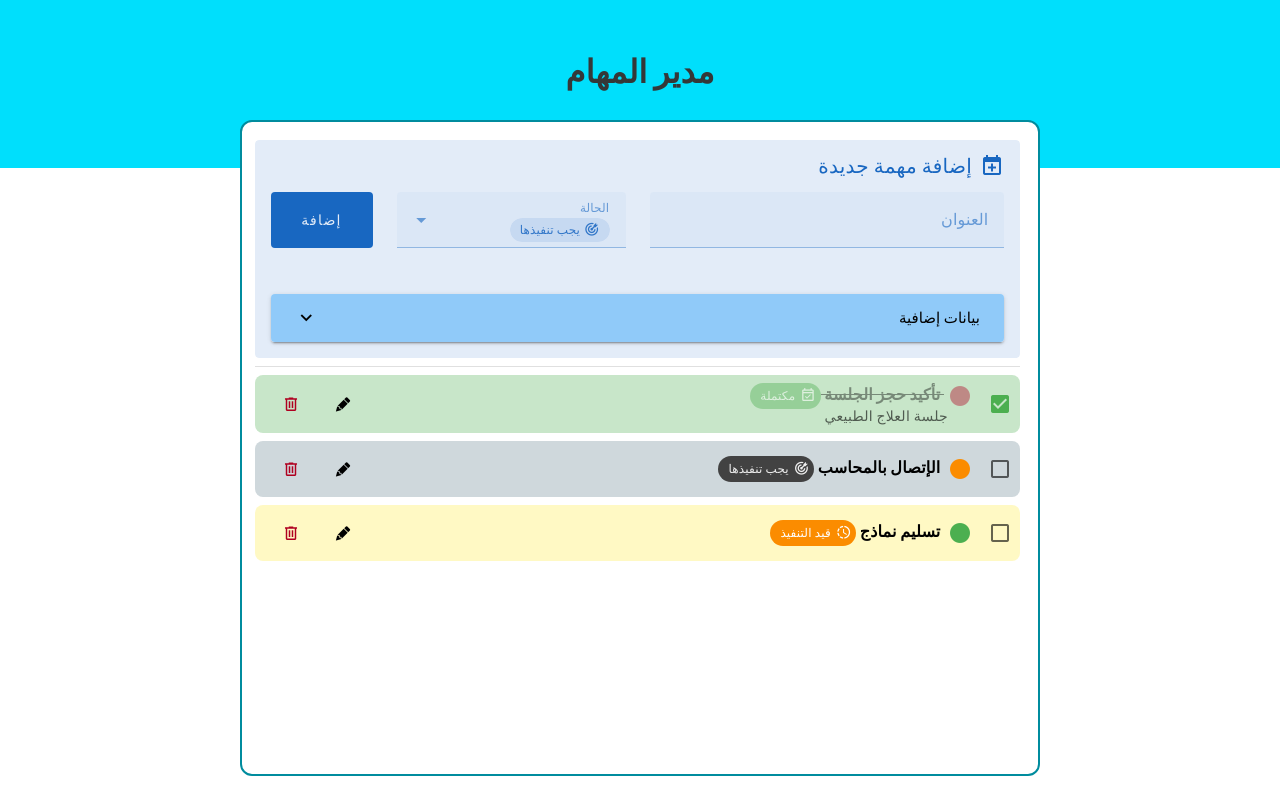
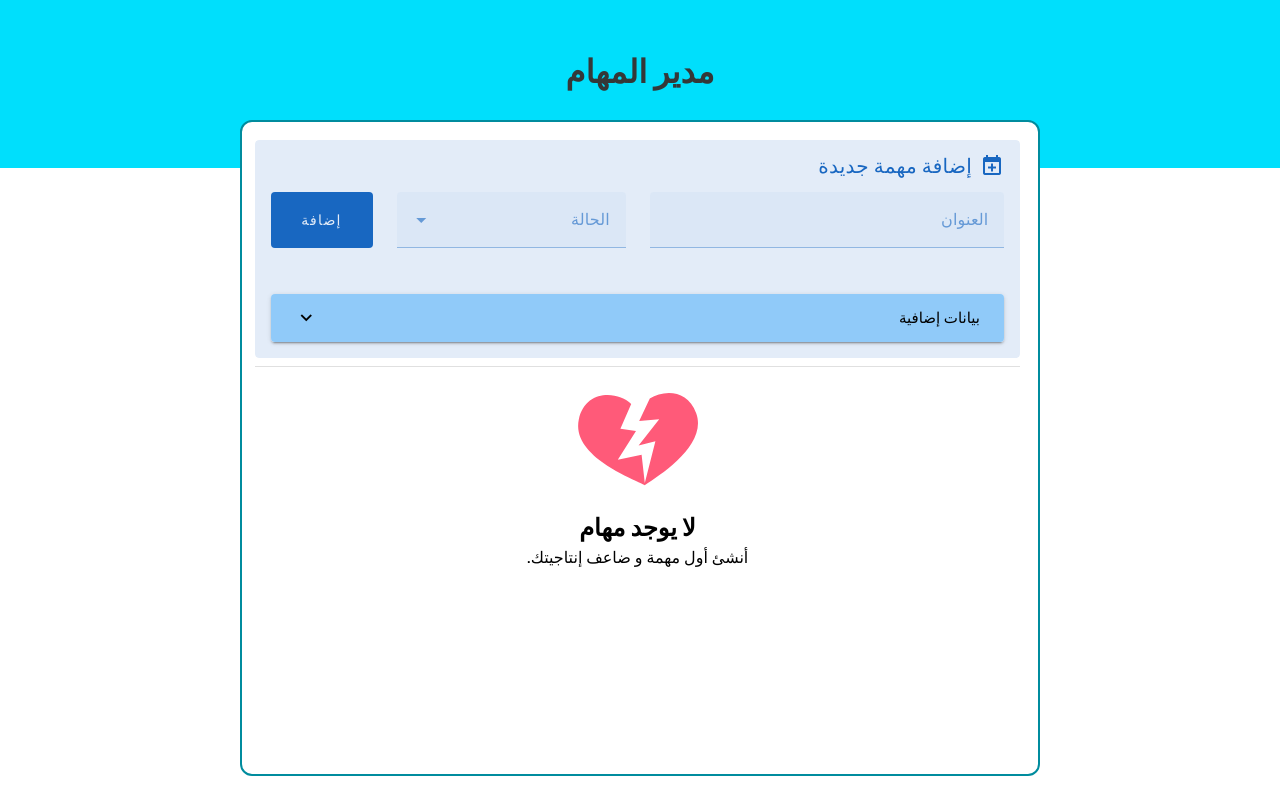
Before and after one commit to AMI2080/task-manager, a Vue app: page / in a window 1280 px wide. Built offline with nearby package versions, Linux system fonts and the light colour scheme.

Commit message:
store :: create & update task

```diff
--- a/src/components/EditTask.vue
+++ b/src/components/EditTask.vue
@@ -222,9 +222,14 @@ import {
 } from "@/types";
 import { defineComponent, type PropType } from "vue";
 import type { VForm } from "vuetify/components";
+import { useStore } from "vuex";
 
 export default defineComponent({
   name: "EditTask",
+  setup() {
+    const store = useStore();
+    return { store };
+  },
   props: {
     task: {
       type: Object as PropType<Task | null>,
@@ -242,7 +247,7 @@ export default defineComponent({
         priority: this.task?.priority,
         deadline: this.task?.deadline,
         comment: this.task?.comment,
-        status: this.task?.status || TaskStatus.TODO,
+        status: this.task?.status,
       } as Task,
       statuses: [
         { value: TaskStatus.TODO, text: "يجب تنفيذها" },
@@ -289,10 +294,13 @@ export default defineComponent({
       (this.$refs.form as VForm).validate().then((response) => {
         if (response.valid) {
           if (!!this.task) {
-            console.log("Edit task", { ...this.newTask });
+            this.store.dispatch("updateTask", this.newTask);
           } else {
-            console.log("Create task", { ...this.newTask });
+            this.store.dispatch("createTask", this.newTask);
           }
+          this.isAdvanced = false;
+          this.$emit("submitted");
+          (this.$refs.form as VForm).reset();
         }
         this.isLoading = false;
       });
@@ -312,6 +320,14 @@ export default defineComponent({
       return `${mm}/${dd}/${yyyy}`;
     },
   },
+  mounted() {
+    this.isAdvanced =
+      !!this.newTask.id ||
+      !!this.newTask.deadline ||
+      !!this.newTask.priority ||
+      !!this.newTask.comment;
+    this.displayedDate = this.parseDate(this.newTask.deadline);
+  },
 });
 </script>
 
--- a/src/components/TaskItem.vue
+++ b/src/components/TaskItem.vue
@@ -103,7 +103,7 @@
     >
       <v-card>
         <v-card-text>
-          <edit-task :task="task" />
+          <edit-task :task="task" @submitted="showEditDialog = false" />
         </v-card-text>
       </v-card>
     </v-dialog>
@@ -162,9 +162,6 @@ export default defineComponent({
     };
   },
   methods: {
-    editItem(): void {
-      console.log("edit", this.task);
-    },
     setIsDone(): void {
       if (!this.task.status) {
         this.task.status = TaskStatus.TODO;
--- a/src/components/TaskList.vue
+++ b/src/components/TaskList.vue
@@ -3,12 +3,12 @@
     <div class="task-list mx-auto">
       <edit-task />
       <v-divider />
-      <div v-if="tasks.length === 0" class="text-center">
+      <div v-if="store.getters.tasksList.length === 0" class="text-center">
         <emoji-broken-heart width="128" height="128" />
         <h2>لا يوجد مهام</h2>
         <p>أنشئ أول مهمة و ضاعف إنتاجيتك.</p>
       </div>
-      <task-item v-for="task of tasks" :task="task" :key="task.id" />
+      <task-item v-for="task of store.getters.tasksList" :task="task" :key="task.id" />
     </div>
   </div>
 </template>
@@ -19,10 +19,15 @@ import { defineComponent } from "vue";
 import TaskItem from "./TaskItem.vue";
 import EditTask from "./EditTask.vue";
 import EmojiBrokenHeart from "@/assets/icons/EmojiBrokenHeart.vue";
+import { useStore } from "vuex";
 
 export default defineComponent({
   name: "TaskList",
   components: { TaskItem, EditTask, EmojiBrokenHeart },
+  setup() {
+    const store = useStore();
+    return { store };
+  },
   data() {
     return {
       tasks: [
--- a/src/main.ts
+++ b/src/main.ts
@@ -9,6 +9,7 @@ import { createVuetify } from "vuetify";
 import { ar } from "vuetify/locale";
 import * as components from "vuetify/components";
 import * as directives from "vuetify/directives";
+import store from "./store";
 
 const app = createApp(App);
 
@@ -24,5 +25,6 @@ const vuetify = createVuetify({
 
 app.use(router);
 app.use(vuetify);
+app.use(store);
 
 app.mount("#app");
--- /dev/null
+++ b/src/store/index.ts
@@ -0,0 +1,45 @@
+import { type Task } from "@/types";
+import { createStore } from "vuex";
+
+export interface State {
+  tasks: Task[];
+}
+
+export default createStore<State>({
+  state: {
+    tasks: [] as Task[],
+  },
+  getters: {
+    tasksList(state: State): Task[] {
+      return [...state.tasks];
+    },
+  },
+  mutations: {
+    createTask(state: State, task: Task) {
+      task = { ...task };
+      task.id =
+        state.tasks.length === 0
+          ? 1
+          : Math.max(...state.tasks.map((x) => x.id)) + 1;
+      state.tasks.unshift(task);
+    },
+    updateTask(state: State, task: Task) {
+      task = { ...task };
+      state.tasks = state.tasks.map((x) => {
+        if (x.id === task.id) {
+          return task;
+        } else {
+          return x;
+        }
+      });
+    },
+  },
+  actions: {
+    createTask(context, task: Task) {
+      context.commit("createTask", task);
+    },
+    updateTask(context, task: Task) {
+      context.commit("updateTask", task);
+    },
+  },
+});
```
Also changed, not shown: src/store/index copy.ts (added, +61 -0 lines).
